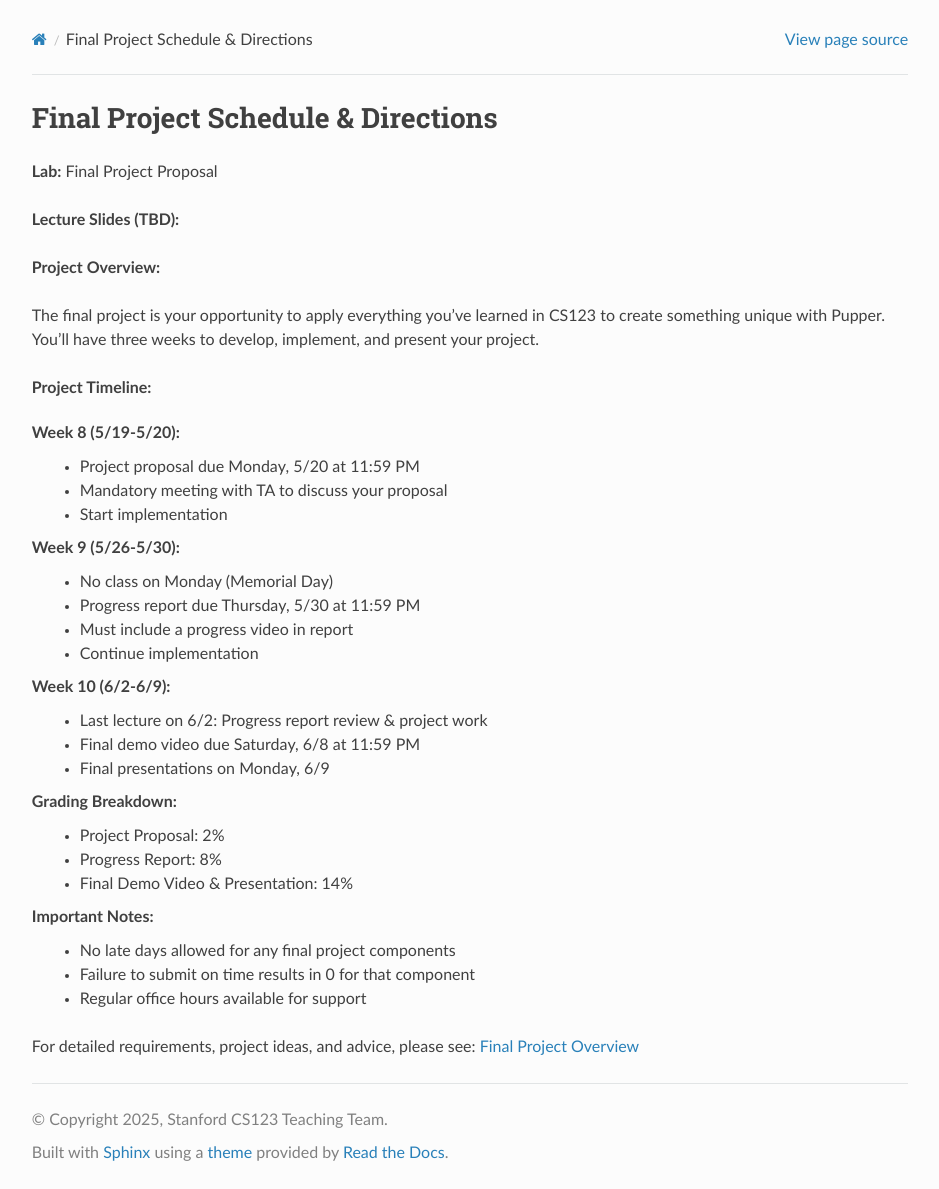
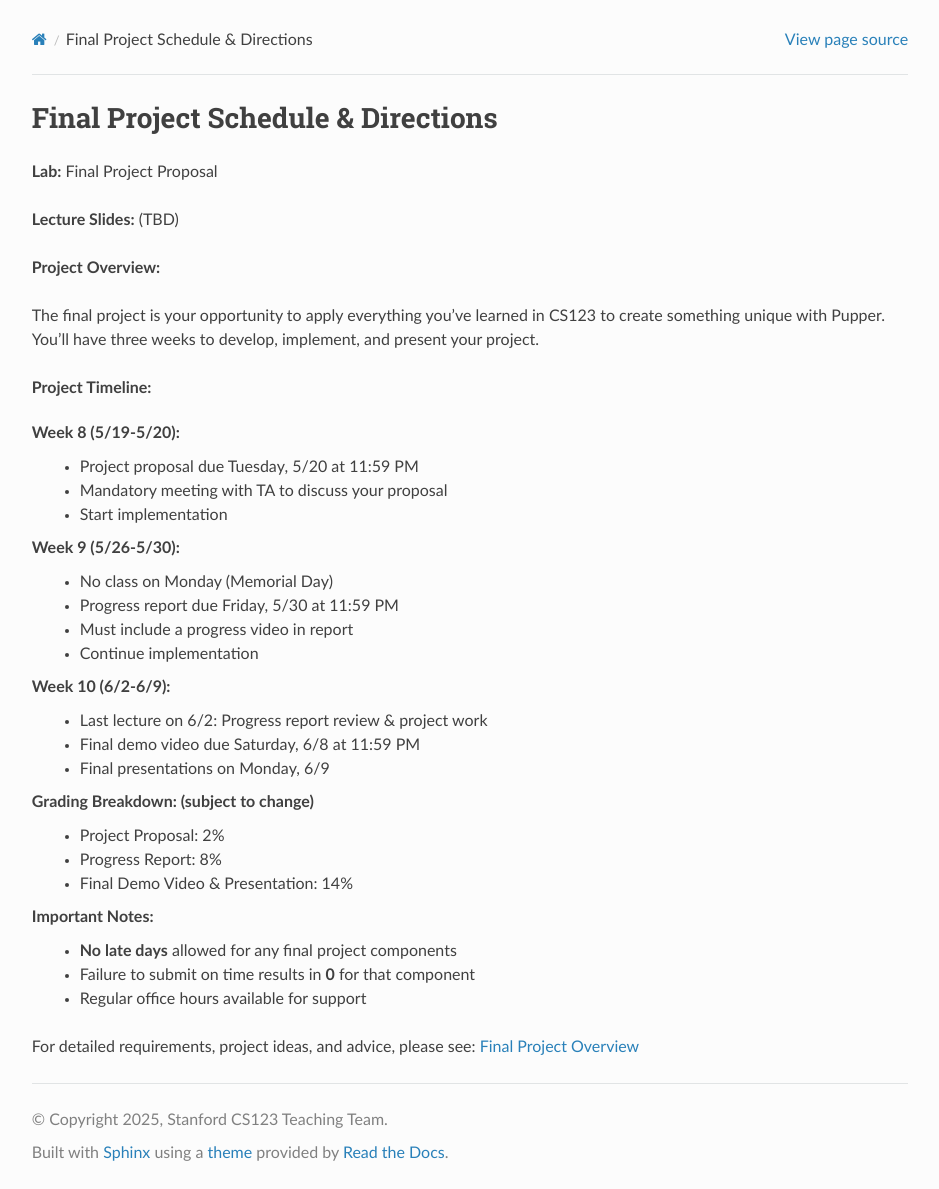
Before and after one commit to cs123-stanford/cs123-stanford, a Sphinx documentation site: the page built from docs/schedule/lectures/spring-25/lec-8.rst, in a window 1280 px wide. Shown: the whole page, without its empty margins (320-1259 px from the left). Built offline with Sphinx 7.4.7 and the Read the Docs theme 3.1.0, drawn with Linux system fonts in a browser that asks for light colours.

Commit message:
minor fixes

```diff
--- a/docs/schedule/lectures/spring-25/lec-8.rst
+++ b/docs/schedule/lectures/spring-25/lec-8.rst
@@ -2,7 +2,7 @@
 =======================================
 **Lab:** Final Project Proposal
 
-**Lecture Slides (TBD):**
+**Lecture Slides:** (TBD)
 
 **Project Overview:**
 
@@ -11,13 +11,13 @@
 **Project Timeline:**
 
 Week 8 (5/19-5/20):
-    - Project proposal due Monday, 5/20 at 11:59 PM
+    - Project proposal due Tuesday, 5/20 at 11:59 PM
     - Mandatory meeting with TA to discuss your proposal
     - Start implementation
 
 Week 9 (5/26-5/30):
     - No class on Monday (Memorial Day)
-    - Progress report due Thursday, 5/30 at 11:59 PM
+    - Progress report due Friday, 5/30 at 11:59 PM
     - Must include a progress video in report
     - Continue implementation
 
@@ -26,14 +26,14 @@
     - Final demo video due Saturday, 6/8 at 11:59 PM
     - Final presentations on Monday, 6/9
 
-**Grading Breakdown:**
+**Grading Breakdown:** (subject to change)
     - Project Proposal: 2%
     - Progress Report: 8%
     - Final Demo Video & Presentation: 14%
 
 **Important Notes:**
-    - No late days allowed for any final project components
-    - Failure to submit on time results in 0 for that component
+    - **No late days** allowed for any final project components
+    - Failure to submit on time results in **0** for that component
     - Regular office hours available for support
 
 For detailed requirements, project ideas, and advice, please see: :doc:`../../final-project/final_project_overview`
```
Also changed, not shown: docs/schedule/final-project/final_project_overview.rst (+13 -0 lines).
